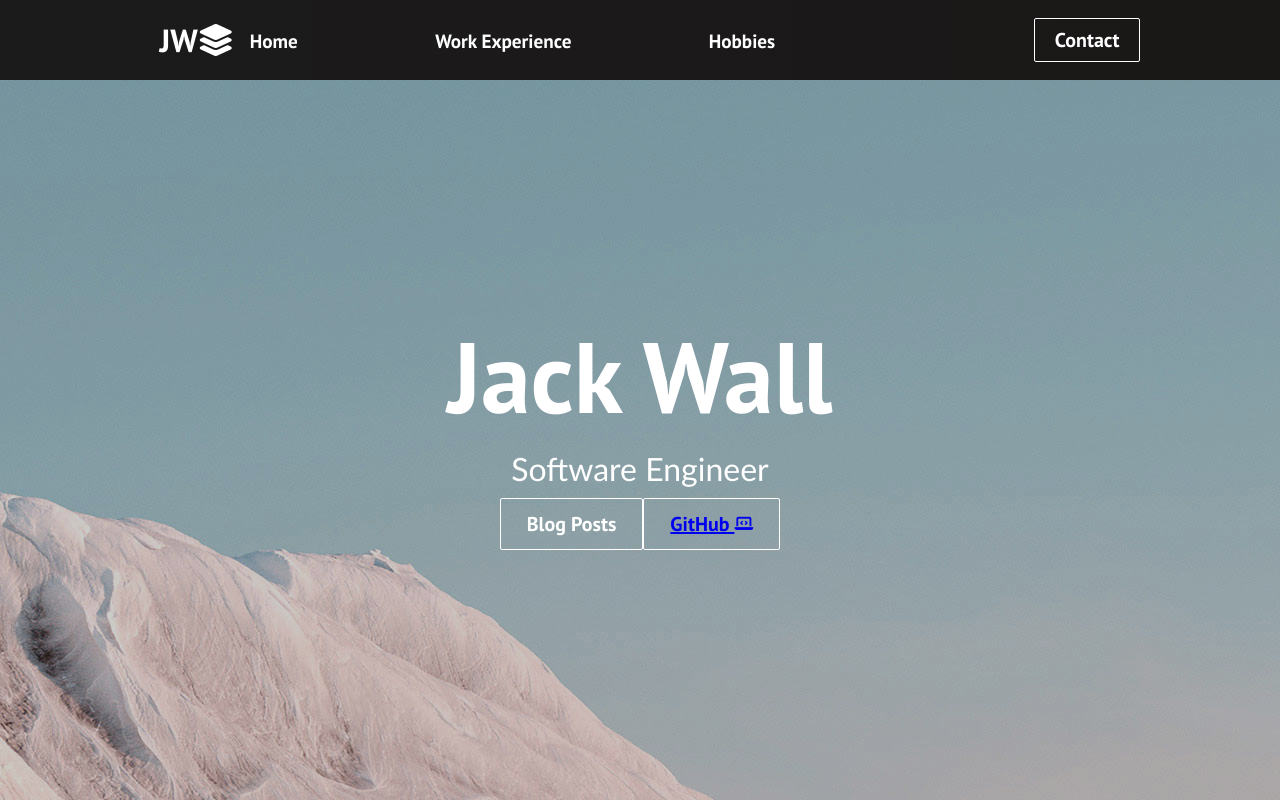
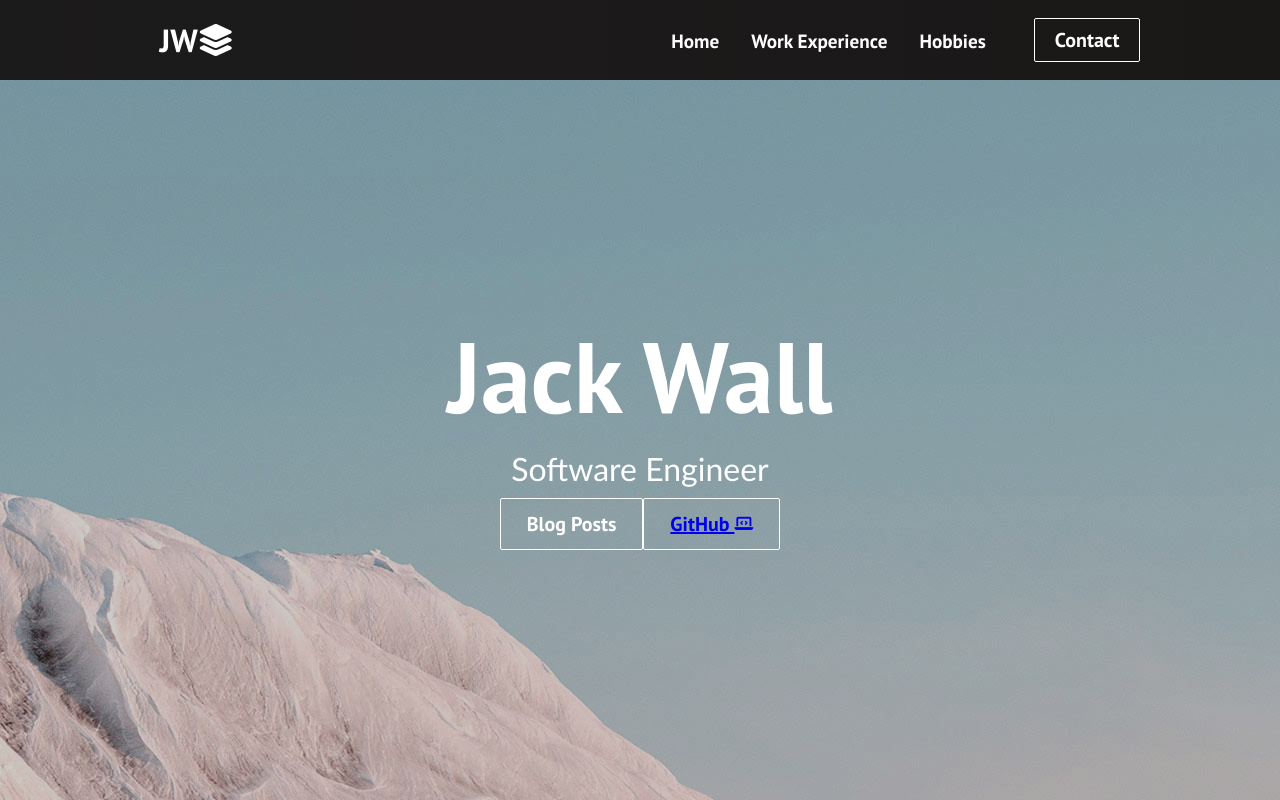
Before and after one commit to xJWzZ/react-personal-website-1, a React (Create React App) app: page / in a window 1280 px wide. Shown: the top 800 px of the page. Built offline with nearby package versions, Linux system fonts and the light colour scheme.

Commit message:
Fix issue #13 Navbar items positioning incorrect

```diff
--- a/src/Components/Navbar.css
+++ b/src/Components/Navbar.css
@@ -41,7 +41,7 @@
     list-style: none;
     text-align: center;
     width: 60vw;
-    justify-content: baseline;
+    justify-content: end;
     margin-right: 2rem;
   }
 
@@ -90,6 +90,7 @@
       left: -100%;
       opacity: 1;
       transition: all 0.5s ease;
+      justify-content: start;
     }
 
     .nav-menu.active {
```
